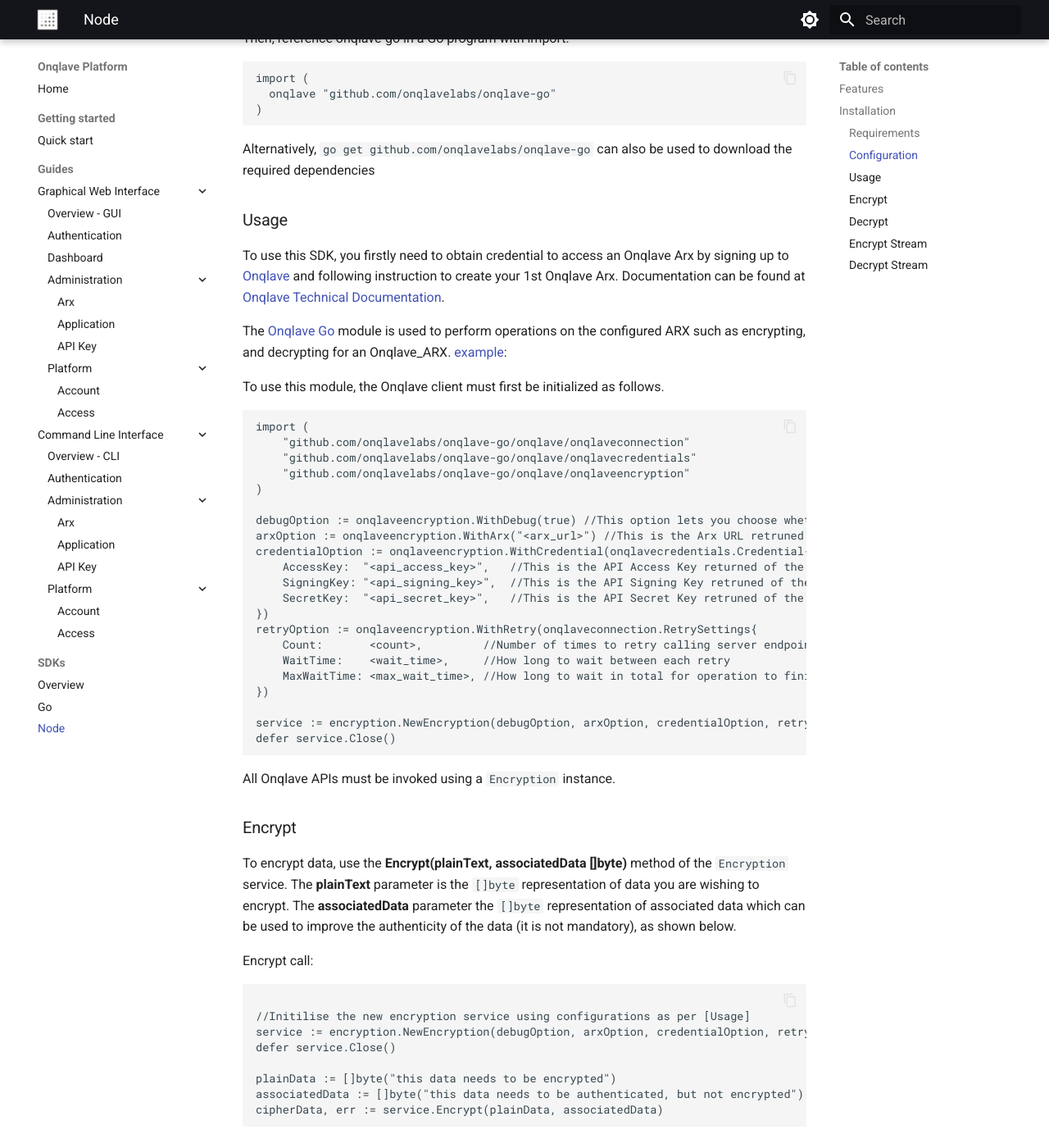
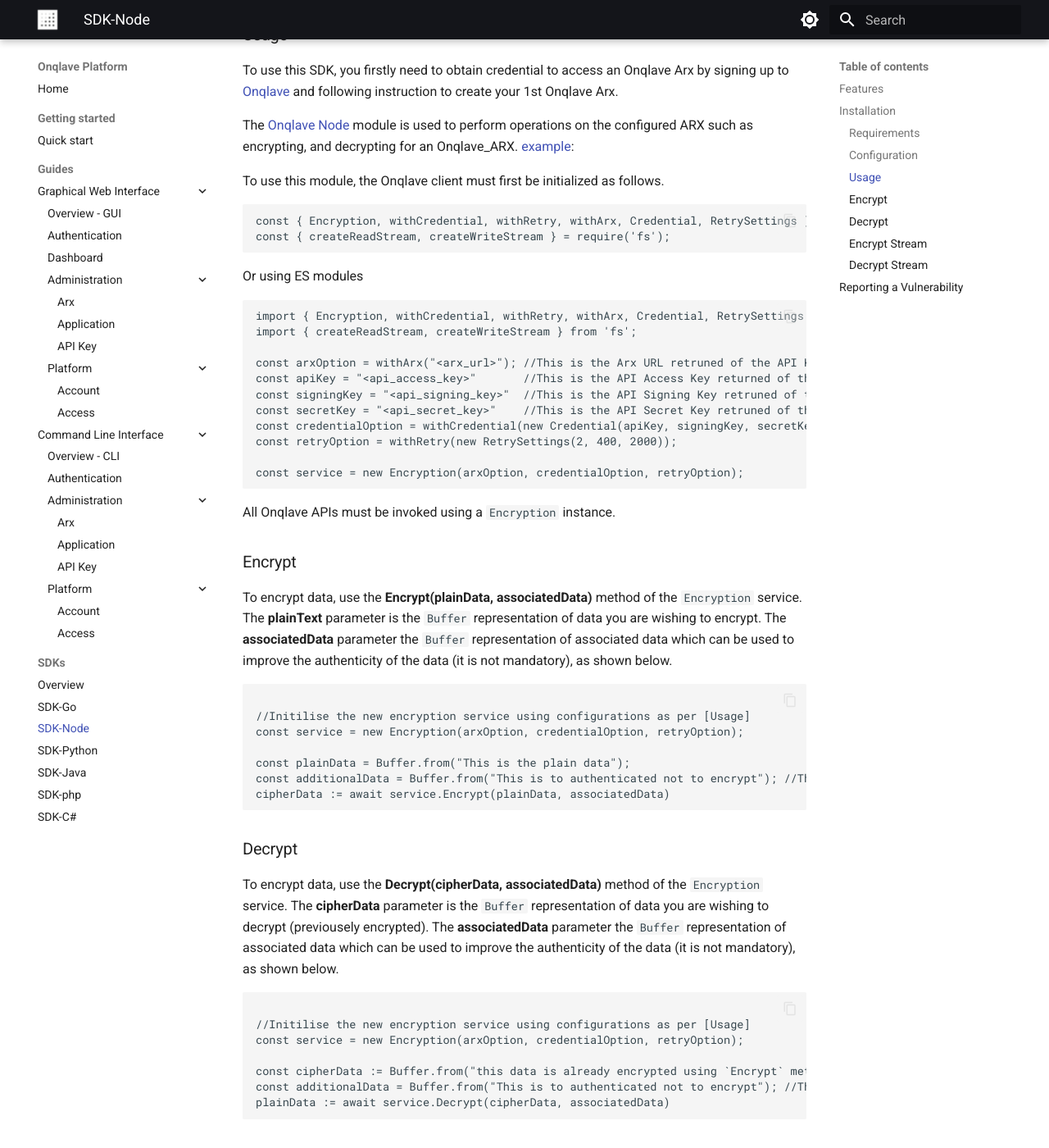
Before and after one commit to onqlavelabs/onqlave.docs, an MkDocs documentation site: the page built from docs/guides/sdks/sdk-node.md, in a window 1280 px wide and 1400 px high, scrolled down 769 px. Shown: the whole window at 82% size. Built offline with MkDocs 1.6.1 and Material for MkDocs 9.7.7, drawn with Linux system fonts in a browser that asks for light colours; the version menu is left out; some of the changed text lies outside the part shown.

Commit message:
modify SDK documentation
Signed-off-by: dcatonqlave <dc@onqlave.com>

```diff
--- a/docs/external-sources/sdk-go.md
+++ b/docs/external-sources/sdk-go.md
@@ -148,4 +148,4 @@
 
 ## Reporting a Vulnerability
 
-If you discover a potential security issue in this project, please reach out to us at security@onqlave.com. Please do not create public GitHub issues or Pull Requests, as malicious actors could potentially view them.
+If you discover a potential security issue in this project, please reach out to us at <security@onqlave.com>. Please do not create public GitHub issues or Pull Requests, as malicious actors could potentially view them.
--- a/docs/external-sources/sdk-node.md
+++ b/docs/external-sources/sdk-node.md
@@ -133,4 +133,4 @@
 
 ## Reporting a Vulnerability
 
-If you discover a potential security issue in this project, please reach out to us at security@onqlave.com. Please do not create public GitHub issues or Pull Requests, as malicious actors could potentially view them.
+If you discover a potential security issue in this project, please reach out to us at <security@onqlave.com>. Please do not create public GitHub issues or Pull Requests, as malicious actors could potentially view them.
--- /dev/null
+++ b/docs/guides/sdks/sdk-c-sharp.md
@@ -0,0 +1 @@
+The SDK for C# will be available soon!
--- /dev/null
+++ b/docs/guides/sdks/sdk-java.md
@@ -0,0 +1 @@
+The SDK for Java will be available soon!
--- a/docs/guides/sdks/sdk-node.md
+++ b/docs/guides/sdks/sdk-node.md
@@ -1 +1 @@
-{!external-sources/sdk-go.md!lines=1-6 24-136}
+{!external-sources/sdk-node.md!lines=1-6 24-136}
--- /dev/null
+++ b/docs/guides/sdks/sdk-php.md
@@ -0,0 +1 @@
+The SDK for PHP will be available soon!
--- /dev/null
+++ b/docs/guides/sdks/sdk-py.md
@@ -0,0 +1 @@
+The SDK for Python will be available soon!
--- a/mkdocs.yml
+++ b/mkdocs.yml
@@ -106,5 +106,9 @@
               - "Access": guides/cli-guide/platform/access.md
   - "SDKs":
     - "Overview": guides/sdks/sdk-overview.md
-    - "Go": guides/sdks/sdk-go.md
-    - "Node": guides/sdks/sdk-node.md
+    - "SDK-Go": guides/sdks/sdk-go.md
+    - "SDK-Node": guides/sdks/sdk-node.md
+    - "SDK-Python": guides/sdks/sdk-py.md
+    - "SDK-Java": guides/sdks/sdk-java.md
+    - "SDK-php": guides/sdks/sdk-php.md
+    - "SDK-C#": guides/sdks/sdk-c-sharp.md
```
Also changed, not shown: docs/guides/sdks/sdk-overview.md (+4 -4 lines).
